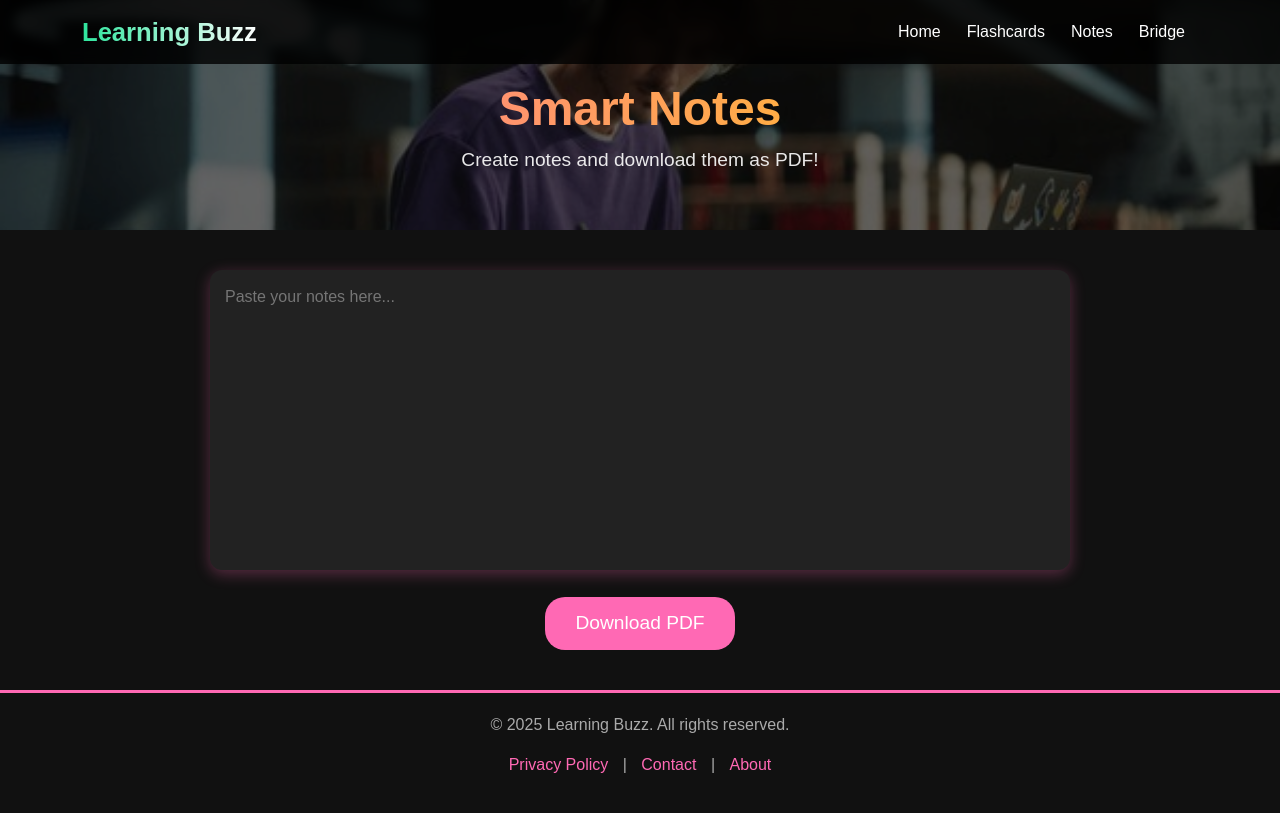
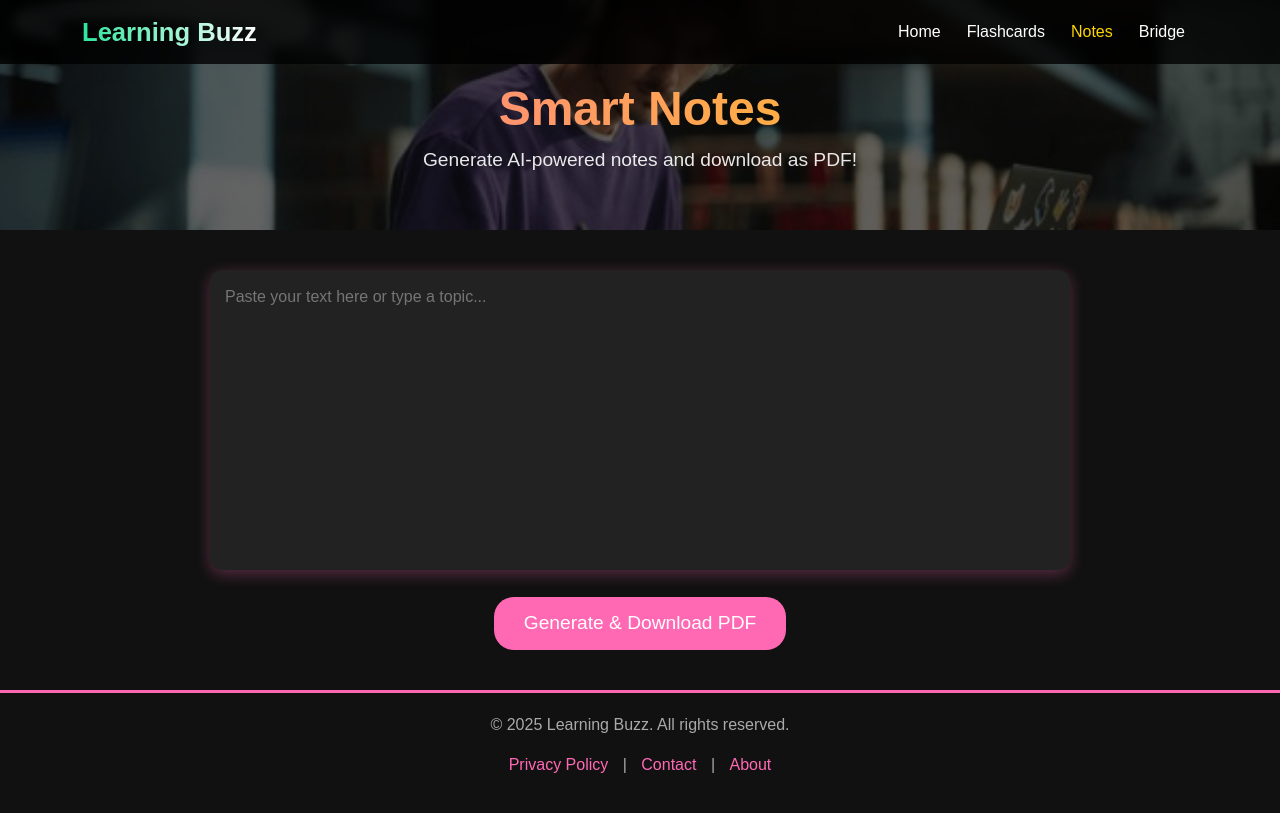
Before and after one commit to Debojyoti27/Learning-Buzz, a Flask app: page /notes in a window 1280 px wide. Run offline with Flask 3, Linux system fonts and the light colour scheme; some libraries are stand-ins or nearby versions.

Commit message:
Update notes.html

```diff
--- a/templates/notes.html
+++ b/templates/notes.html
@@ -13,14 +13,17 @@
       font-family: 'Poppins', sans-serif;
       background: #111;
       color: #fff;
+      scroll-behavior: smooth;
     }
+
+    /* Navbar */
     .navbar {
       background: rgba(0, 0, 0, 0.8);
       backdrop-filter: blur(5px);
     }
     .navbar-brand {
       font-weight: 800;
-      background:linear-gradient(90deg, #2EE59D, #ffffff);
+      background: linear-gradient(90deg, #2EE59D, #ffffff);
       -webkit-background-clip: text;
       -webkit-text-fill-color: transparent;
       font-size: 1.6rem;
@@ -28,10 +31,11 @@
     .nav-link { color: white !important; margin: 0 5px; }
     .nav-link:hover, .nav-link.active { color: #FFD700 !important; }
 
+    /* Page Header */
     .page-header {
       text-align: center;
       padding: 80px 20px 40px;
-      background: url("static/images/notes-bg.jpg") no-repeat center center/cover;
+      background: url("{{ url_for('static', filename='images/notes-bg.jpg') }}") no-repeat center center/cover;
       position: relative;
     }
     .page-header::before {
@@ -50,6 +54,7 @@
     }
     .page-header p { font-size: 1.2rem; opacity: 0.9; }
 
+    /* Input Section */
     .input-section {
       padding: 40px 20px;
       max-width: 900px;
@@ -100,18 +105,16 @@
   <!-- NAVBAR -->
   <nav class="navbar navbar-expand-lg navbar-dark fixed-top">
     <div class="container">
-      <a class="navbar-brand" href="index.html">Learning Buzz</a>
+      <a class="navbar-brand" href="{{ url_for('home') }}">Learning Buzz</a>
       <button class="navbar-toggler" type="button" data-bs-toggle="collapse" data-bs-target="#navbarNav">
         <span class="navbar-toggler-icon"></span>
       </button>
       <div class="collapse navbar-collapse" id="navbarNav">
         <ul class="navbar-nav ms-auto">
-
           <a class="nav-link" href="{{ url_for('home') }}">Home</a>
           <a class="nav-link" href="{{ url_for('flashcards_page') }}">Flashcards</a>
-  <a class="nav-link" href="{{ url_for('notes_page') }}">Notes</a>
+          <a class="nav-link active" href="{{ url_for('notes_page') }}">Notes</a>
           <a class="nav-link" href="{{ url_for('bridge_page') }}">Bridge</a>
-
         </ul>
       </div>
     </div>
@@ -120,14 +123,14 @@
   <!-- PAGE HEADER -->
   <section class="page-header">
     <h1>Smart Notes</h1>
-    <p>Create notes and download them as PDF!</p>
+    <p>Generate AI-powered notes and download as PDF!</p>
   </section>
 
   <!-- INPUT SECTION -->
   <section class="input-section">
-    <textarea id="notesInput" placeholder="Paste your notes here..."></textarea>
+    <textarea id="notesInput" placeholder="Paste your text here or type a topic..."></textarea>
     <br>
-    <button class="btn-generate" onclick="downloadPDF()">Download PDF</button>
+    <button class="btn-generate" onclick="generateAndDownload()">Generate & Download PDF</button>
   </section>
 
   <!-- FOOTER -->
@@ -141,16 +144,31 @@
   </footer>
 
   <script>
-    async function downloadPDF() {
+    async function generateAndDownload() {
       const { jsPDF } = window.jspdf;
       const inputText = document.getElementById("notesInput").value.trim();
-      if(!inputText) { alert("Please enter some notes!"); return; }
+      if(!inputText) { alert("Please enter some text!"); return; }
 
+      try {
+        // Call Flask backend AI endpoint
+        const response = await fetch("{{ url_for('notes_ai') }}", {
+          method: "POST",
+          headers: { "Content-Type": "application/json" },
+          body: JSON.stringify({ text: inputText })
+        });
+        const data = await response.json();
+        const finalText = data.notes || inputText;
+
+        // Generate PDF
         const doc = new jsPDF();
-      const lines = doc.splitTextToSize(inputText, 180); // wrap text
+        const lines = doc.splitTextToSize(finalText, 180);
         doc.setFontSize(12);
         doc.text(lines, 15, 20);
         doc.save("My_Notes.pdf");
+
+      } catch(err) {
+        alert("Error generating notes: " + err.message);
+      }
     }
   </script>
 
```
Lines whose indentation alone changed are shown as unchanged.
